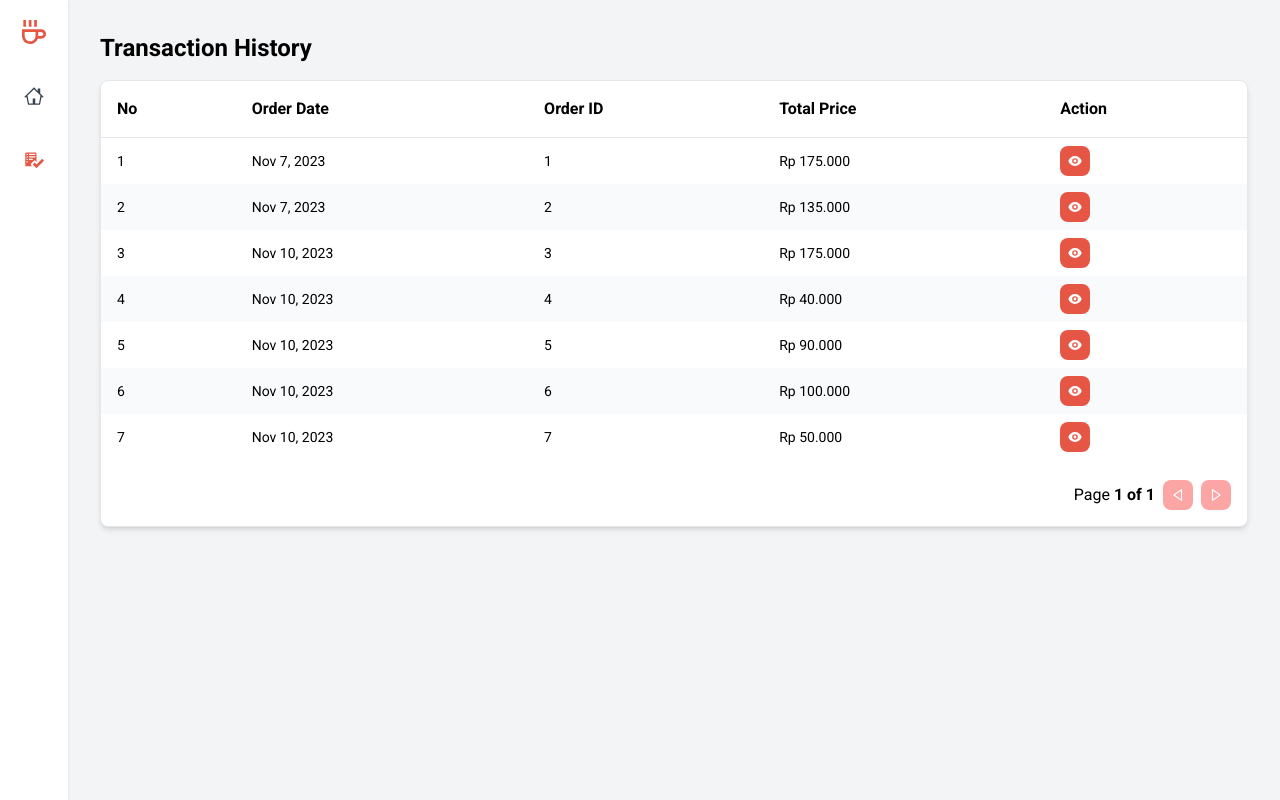
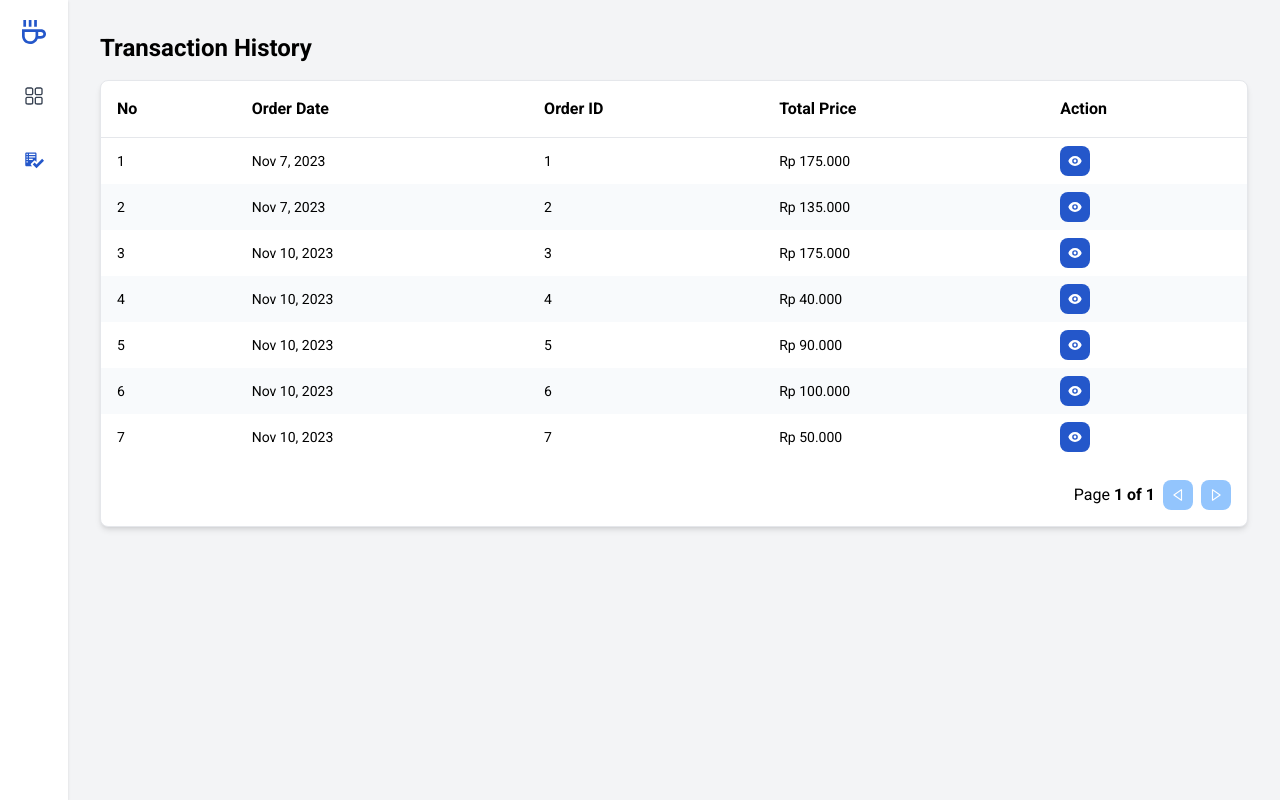
Before and after one commit to hairunisa29/point-of-sale-caffeine, a React (Vite) app: page /history in a window 1280 px wide. Built offline with nearby package versions, Linux system fonts and the light colour scheme; data requests are answered from the project's data file.

Commit message:
change primary color

```diff
--- a/src/components/CartItem.jsx
+++ b/src/components/CartItem.jsx
@@ -31,7 +31,7 @@ function CartItem({
           <div className="flex self-center justify-between gap-3">
             <button
               className={`${
-                qty === 1 ? "bg-red-300" : "bg-primary"
+                qty === 1 ? "bg-blue-300" : "bg-primary"
               } h-full w-5 rounded text-sm text-white`}
               disabled={qty === 1}
               onClick={handleDecrement}
--- a/src/components/Table.jsx
+++ b/src/components/Table.jsx
@@ -78,7 +78,7 @@ function Table({ columns, data }) {
         </span>
         <button
           className={`rounded-lg ${
-            !canPreviousPage ? "bg-red-300" : "bg-primary hover:bg-red-700"
+            !canPreviousPage ? "bg-blue-300" : "bg-primary hover:bg-blue-700"
           } text-white text-sm w-fit p-2`}
           onClick={previousPage}
           disabled={!canPreviousPage}
@@ -87,7 +87,7 @@ function Table({ columns, data }) {
         </button>
         <button
           className={`rounded-lg ${
-            !canNextPage ? "bg-red-300" : "bg-primary hover:bg-red-700"
+            !canNextPage ? "bg-blue-300" : "bg-primary hover:bg-blue-700"
           } text-white text-sm w-fit p-2`}
           onClick={nextPage}
           disabled={!canNextPage}
--- a/src/data/Static.js
+++ b/src/data/Static.js
@@ -1,9 +1,10 @@
-import { GoHome, GoChecklist } from "react-icons/go";
+import { GoChecklist } from "react-icons/go";
+import { RxDashboard } from "react-icons/rx";
 
 export const sidebarData = [
   {
     id: 1,
-    icon: GoHome,
+    icon: RxDashboard,
     title: "Order",
     url: "/order",
   },
--- a/src/layout/Sidebar.jsx
+++ b/src/layout/Sidebar.jsx
@@ -22,7 +22,7 @@ function Sidebar() {
             key={menu.id}
             className={`h-16 px-6 flex justify-center items-center w-full ${
               window.location.pathname.includes(menu.url)
-                ? "text-[#e55644]"
+                ? "text-primary"
                 : ""
             } hover:bg-gray-100 cursor-pointer`}
             onClick={() => onClickMenu(menu.url)}
--- a/src/pages/OrderPage.jsx
+++ b/src/pages/OrderPage.jsx
@@ -144,7 +144,7 @@ function OrderPage() {
             </div>
           </>
         ) : (
-          <SyncLoader color="#e55644" />
+          <SyncLoader color="#2457ca" />
         )}
       </div>
 
@@ -183,8 +183,8 @@ function OrderPage() {
           <button
             className={`rounded-lg ${
               cartItems?.length === 0
-                ? "bg-red-300"
-                : "bg-primary hover:bg-red-700"
+                ? "bg-blue-300"
+                : "bg-primary hover:bg-blue-700"
             } text-white w-full p-2 `}
             onClick={handleToPayment}
             disabled={cartItems?.length === 0}
--- a/src/pages/PaymentPage.jsx
+++ b/src/pages/PaymentPage.jsx
@@ -99,7 +99,7 @@ function PaymentPage() {
 
         <button
           className={`rounded-lg ${
-            paid < cartTotalPrice ? "bg-red-300" : "bg-primary hover:bg-red-700"
+            paid < cartTotalPrice ? "bg-blue-300" : "bg-primary hover:bg-blue-700"
           } text-white w-full p-2`}
           onClick={handleFinishPayment}
           disabled={paid < cartTotalPrice}
--- a/src/pages/TransactionHistoryPage.jsx
+++ b/src/pages/TransactionHistoryPage.jsx
@@ -39,7 +39,7 @@ function TransactionHistoryPage() {
         Cell: (props) => {
           return (
             <button
-              className="rounded-lg bg-primary hover:bg-red-700 text-white w-fit p-2"
+              className="rounded-lg bg-primary hover:bg-blue-700 text-white w-fit p-2"
               onClick={() => navigate(`/history/${props.row.values.id}`)}
             >
               <HiEye />
@@ -73,7 +73,7 @@ function TransactionHistoryPage() {
         {!isLoading ? (
           <Table columns={columns} data={data} />
         ) : (
-          <SyncLoader color="#e55644" />
+          <SyncLoader color="#2457ca" />
         )}
       </div>
     </section>
--- a/src/utils/alert.js
+++ b/src/utils/alert.js
@@ -5,6 +5,6 @@ export const PopUpAlert = (title, text, icon) => {
     title,
     text,
     icon,
-    confirmButtonColor: "#e55644",
+    confirmButtonColor: "#2457ca",
   });
 };
--- a/tailwind.config.js
+++ b/tailwind.config.js
@@ -7,7 +7,7 @@ export default {
         body: ["'Roboto'"],
       },
       colors: {
-        primary: "#e55644",
+        primary: "#2457ca",
       },
     },
   },
```
Also changed, not shown: public/caffeine-logo.svg.
